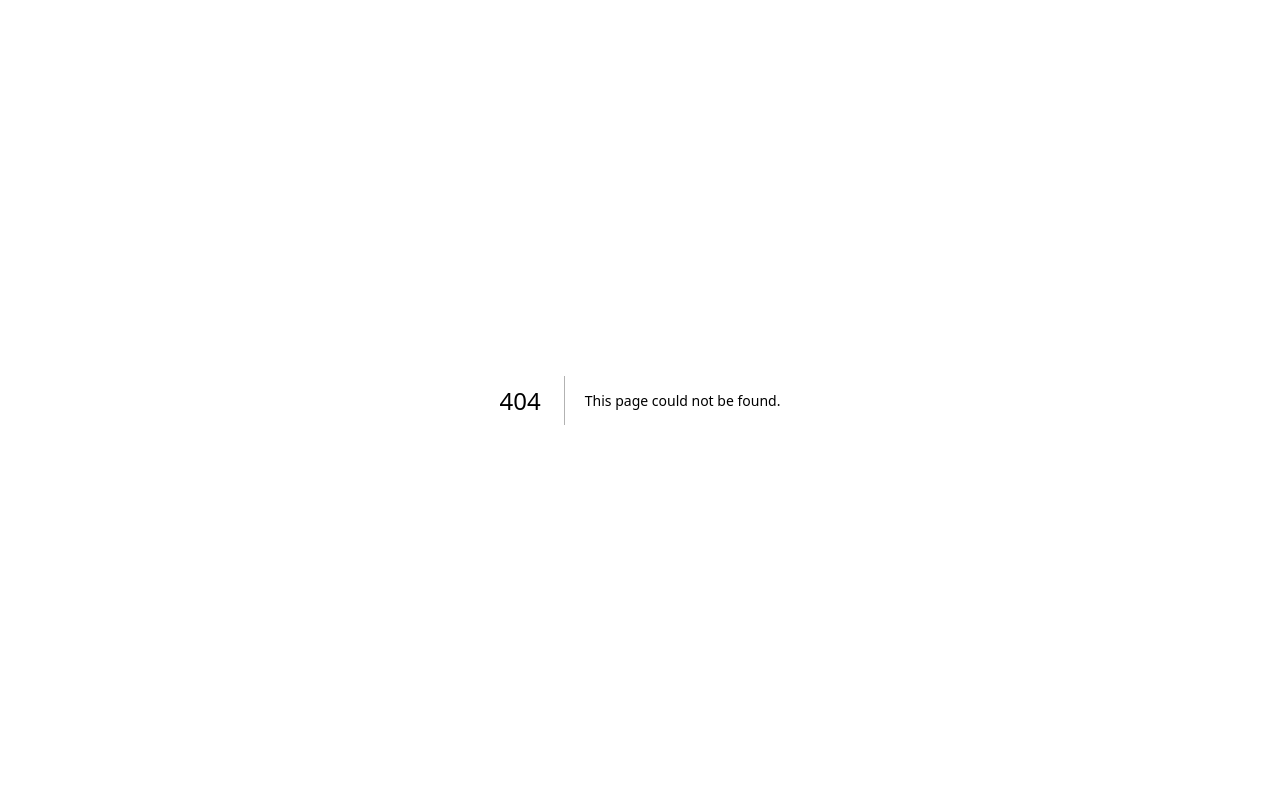
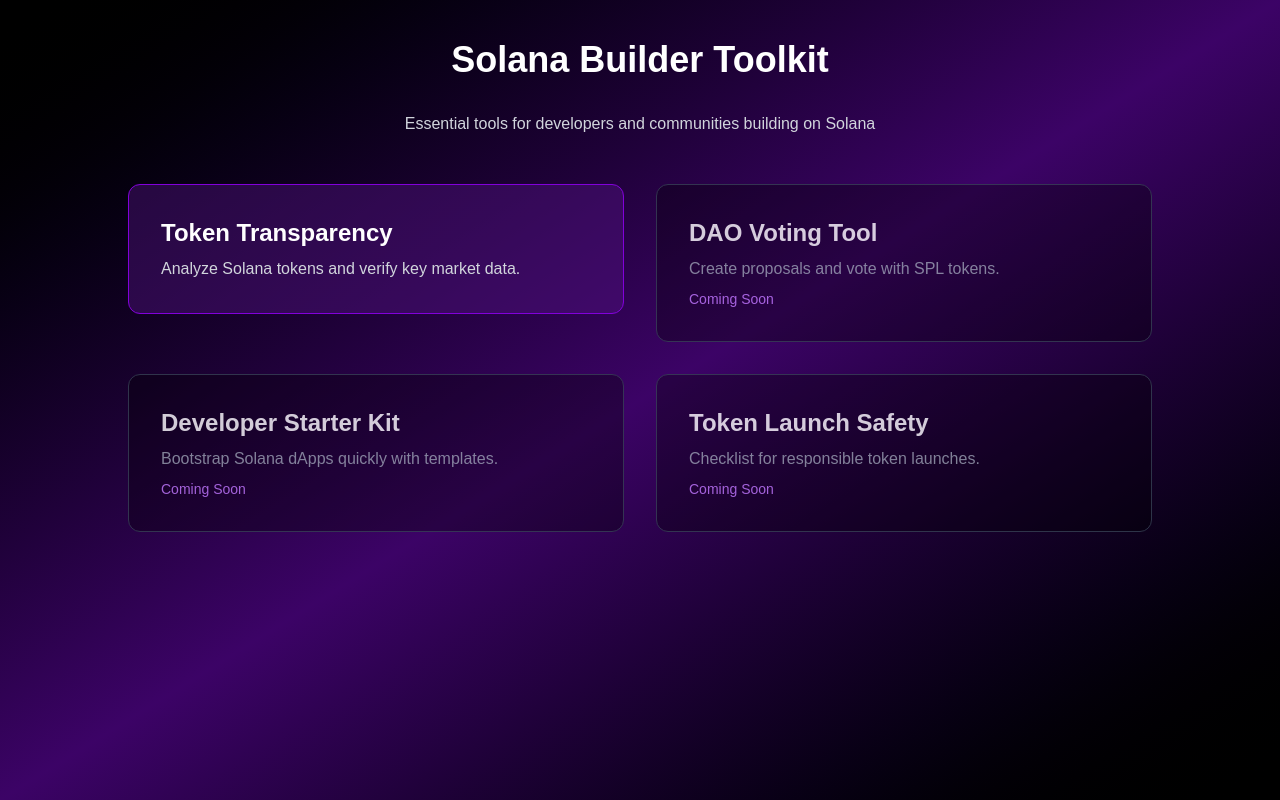
Before and after one commit to calebadekunle/solana-builder-toolkit, a Next.js app: page /dashboard in a window 1280 px wide. Before the commit this address had no page. Built offline with nearby package versions, Linux system fonts and the light colour scheme.

Commit message:
Added Solana Builder Toolkit MVP with token transparency tool

```diff
--- /dev/null
+++ b/app/api/token/route.ts
@@ -0,0 +1,57 @@
+export async function GET(req: Request) {
+
+  const { searchParams } = new URL(req.url);
+  const query = searchParams.get("address");
+
+  if (!query) {
+    return Response.json({ error: "No token provided" });
+  }
+
+  try {
+
+    const search = await fetch(
+      `https://api.coingecko.com/api/v3/search?query=${query}`
+    );
+
+    const searchData = await search.json();
+
+    if (!searchData.coins || searchData.coins.length === 0) {
+      return Response.json({ error: "Token not found" });
+    }
+
+    const coin = searchData.coins[0];
+
+    const details = await fetch(
+      `https://api.coingecko.com/api/v3/coins/${coin.id}`
+    );
+
+    const coinData = await details.json();
+
+    const categories = coinData.categories || [];
+
+    const isSolanaToken =
+      categories.includes("Solana Ecosystem") ||
+      coinData.asset_platform_id === "solana";
+
+    if (!isSolanaToken) {
+      return Response.json({
+        error: "This token is not part of the Solana ecosystem"
+      });
+    }
+
+    return Response.json({
+      name: coinData.name,
+      symbol: coinData.symbol,
+      image: coinData.image?.large,
+      price: coinData.market_data?.current_price?.usd,
+      market_cap: coinData.market_data?.market_cap?.usd,
+      market_cap_rank: coinData.market_cap_rank
+    });
+
+  } catch {
+
+    return Response.json({ error: "API request failed" });
+
+  }
+
+}
--- /dev/null
+++ b/app/dashboard/page.tsx
@@ -0,0 +1,75 @@
+export default function Dashboard() {
+  return (
+    <div className="min-h-screen bg-gradient-to-br from-black via-purple-950 to-black text-white p-10">
+
+      <h1 className="text-4xl font-bold mb-8 text-center">
+        Solana Builder Toolkit
+      </h1>
+
+      <p className="text-center text-gray-300 mb-12">
+        Essential tools for developers and communities building on Solana
+      </p>
+
+      <div className="grid grid-cols-1 md:grid-cols-2 gap-8 max-w-5xl mx-auto">
+
+        <a href="/token-checker">
+          <div className="bg-purple-900/40 border border-purple-700 rounded-xl p-8 hover:bg-purple-800 transition cursor-pointer">
+
+            <h2 className="text-2xl font-semibold mb-2">
+              Token Transparency
+            </h2>
+
+            <p className="text-gray-300">
+              Analyze Solana tokens and verify key market data.
+            </p>
+
+          </div>
+        </a>
+
+        <div className="bg-black/40 border border-gray-700 rounded-xl p-8 opacity-80">
+          <h2 className="text-2xl font-semibold mb-2">
+            DAO Voting Tool
+          </h2>
+
+          <p className="text-gray-400">
+            Create proposals and vote with SPL tokens.
+          </p>
+
+          <p className="text-sm mt-2 text-purple-400">
+            Coming Soon
+          </p>
+        </div>
+
+        <div className="bg-black/40 border border-gray-700 rounded-xl p-8 opacity-80">
+          <h2 className="text-2xl font-semibold mb-2">
+            Developer Starter Kit
+          </h2>
+
+          <p className="text-gray-400">
+            Bootstrap Solana dApps quickly with templates.
+          </p>
+
+          <p className="text-sm mt-2 text-purple-400">
+            Coming Soon
+          </p>
+        </div>
+
+        <div className="bg-black/40 border border-gray-700 rounded-xl p-8 opacity-80">
+          <h2 className="text-2xl font-semibold mb-2">
+            Token Launch Safety
+          </h2>
+
+          <p className="text-gray-400">
+            Checklist for responsible token launches.
+          </p>
+
+          <p className="text-sm mt-2 text-purple-400">
+            Coming Soon
+          </p>
+        </div>
+
+      </div>
+
+    </div>
+  );
+}
--- /dev/null
+++ b/app/token-checker/page.tsx
@@ -0,0 +1,105 @@
+"use client";
+
+import { useState } from "react";
+
+export default function TokenChecker() {
+
+  const [query, setQuery] = useState("");
+  const [result, setResult] = useState<any>(null);
+
+  const checkToken = async () => {
+
+    const res = await fetch(`/api/token?address=${query}`);
+
+    const data = await res.json();
+
+    setResult(data);
+
+  };
+
+  return (
+    <div className="min-h-screen bg-gradient-to-br from-black via-purple-950 to-black text-white p-10">
+
+      <h1 className="text-4xl font-bold mb-8 text-center">
+        Token Transparency Tool
+      </h1>
+
+      <div className="flex justify-center">
+
+        <input
+          placeholder="Search Solana token (SOL, BONK, JUP)"
+          value={query}
+          onChange={(e)=>setQuery(e.target.value)}
+          className="p-3 w-96 rounded-l-lg bg-black border border-purple-600"
+        />
+
+        <button
+          onClick={checkToken}
+          className="bg-purple-600 px-6 rounded-r-lg hover:bg-purple-700"
+        >
+          Analyze
+        </button>
+
+      </div>
+
+      {result && !result.error && (
+        <div className="mt-12 max-w-xl mx-auto bg-black/50 border border-purple-700 rounded-xl p-6 text-center">
+
+          <img
+            src={result.image}
+            alt="token"
+            className="w-20 h-20 mx-auto mb-4"
+          />
+
+          <h2 className="text-2xl font-bold mb-2">
+            {result.name}
+          </h2>
+
+          <p className="text-gray-400 mb-2">
+            Symbol: {result.symbol.toUpperCase()}
+          </p>
+
+          <p className="mb-2">
+            Price: ${result.price?.toLocaleString()}
+          </p>
+
+          <p className="mb-2">
+            Market Cap: ${result.market_cap?.toLocaleString()}
+          </p>
+
+          <p className="text-gray-400">
+            Market Cap Rank: #{result.market_cap_rank}
+          </p>
+
+          <div className="mt-6 border-t border-purple-700 pt-4 text-left">
+
+            <h3 className="text-lg font-semibold mb-2">
+              Transparency Report
+            </h3>
+
+            <p className="text-gray-400">
+              ✔ Token recognized by major crypto data providers
+            </p>
+
+            <p className="text-gray-400">
+              ✔ Market cap publicly tracked
+            </p>
+
+            <p className="text-gray-400">
+              ✔ Ranked in global crypto markets
+            </p>
+
+          </div>
+
+        </div>
+      )}
+
+      {result?.error && (
+        <p className="text-red-400 text-center mt-10">
+          {result.error}
+        </p>
+      )}
+
+    </div>
+  );
+}
--- a/package.json
+++ b/package.json
@@ -9,6 +9,7 @@
     "lint": "eslint"
   },
   "dependencies": {
+    "@solana/spl-token": "^0.4.14",
     "@solana/web3.js": "^1.98.4",
     "next": "16.1.6",
     "react": "19.2.3",
```
Also changed, not shown: 1 other file (tests, documents, lock files or other folders).
